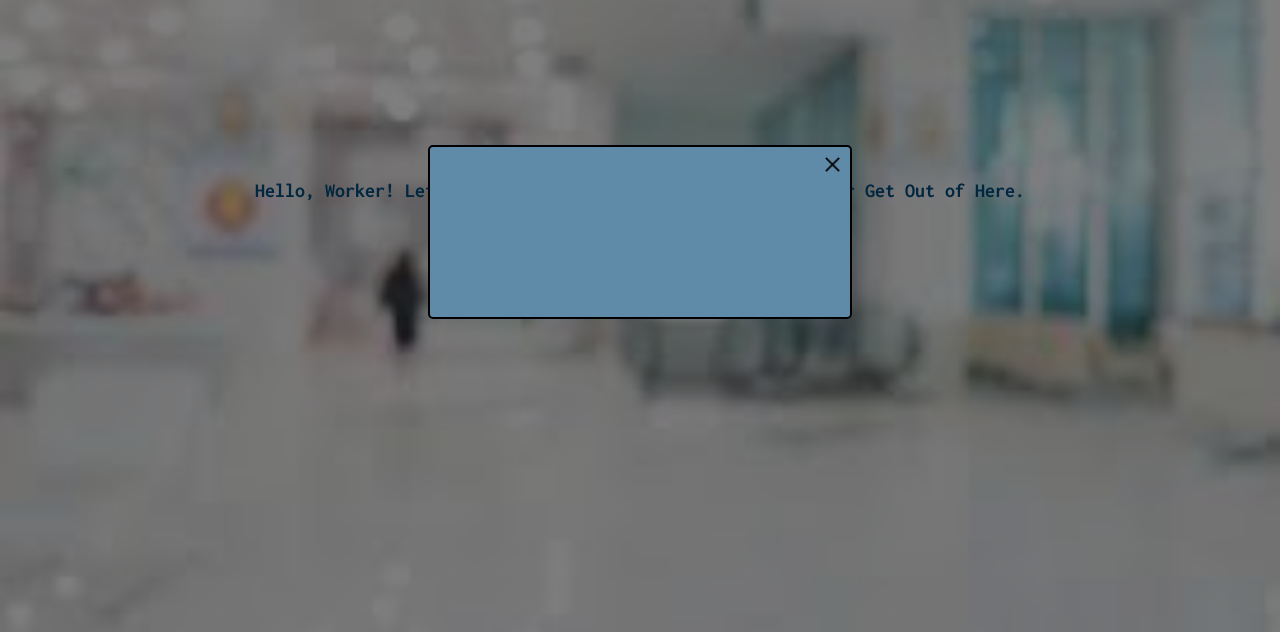
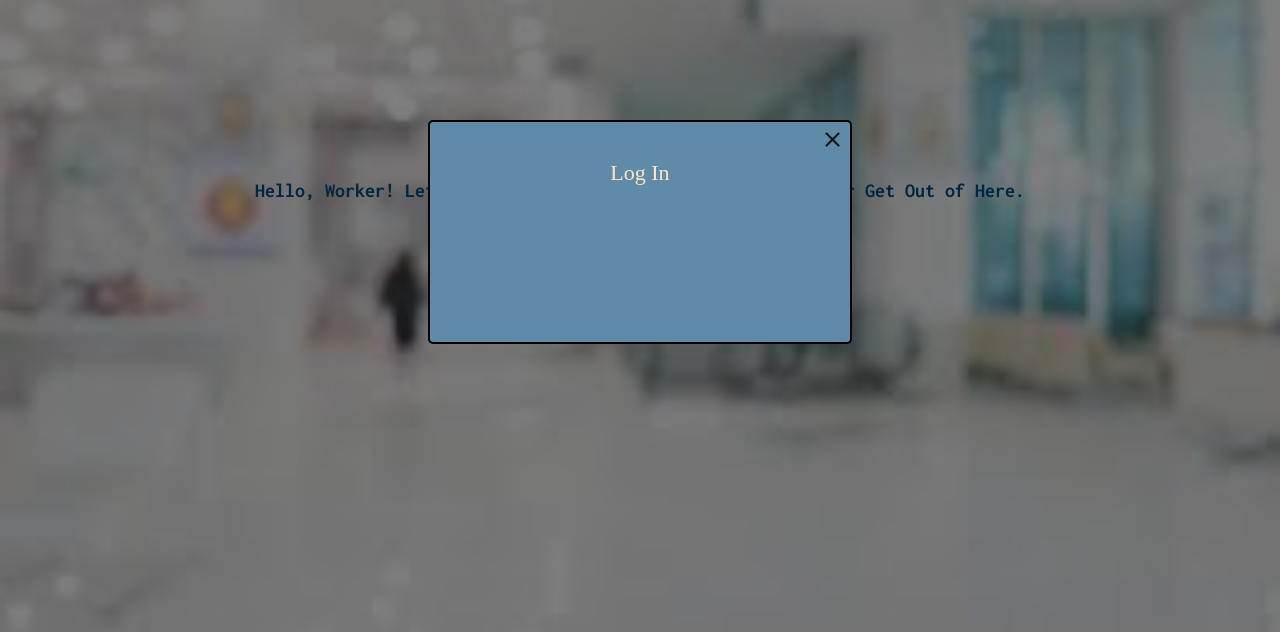
Before and after one commit to VladBuchkovskyi/hospital_app, a website built with webpack: page src/index.html in a window 1280 px wide. Both pictures are taken after a click on the button "Log In". Shown: the part 168-800 px from the top of the page. Built offline with nearby package versions, Linux system fonts and the light colour scheme; files whose address does not match are found by name.

Commit message:
Modal added heading

```diff
--- a/src/index.js
+++ b/src/index.js
@@ -6,9 +6,9 @@
 import '@scss/reset.css';
 import '@scss/main.scss';
 import '@scss/modal.scss';
-import Modal from '@js/modaClass.js';
+import Modal from '@js/modalClass.js';
 
-const test = new Modal('wrapper', 'small');
+const test = new Modal('wrapper', 'small', 'Log In');
 const btn = document.querySelector('.log-in-button');
 btn.addEventListener('click', (e) => {
   e.preventDefault();
--- a/src/js/modaClass.js
+++ b/src/js/modalClass.js
@@ -1,10 +1,10 @@
 export default class Modal {
-  constructor(parentTag, size) {
+  constructor(parentTag, size, heading) {
     this.unlock = true;
     this.timeout = 800;
     this.parent = document.querySelector(`.${parentTag}`);
     let geometry = [];
-    if (size === 'small') geometry = [400, 150];
+    if (size === 'small') geometry = [400, 200];
     if (size === 'big') geometry = [500, 600];
 
     this.shader = document.createElement('div');
@@ -21,6 +21,11 @@ export default class Modal {
     this.modalContent = document.createElement('div');
     this.modalContent.classList.add('modal-content');
     this.modal.appendChild(this.modalContent);
+
+    this.heading = document.createElement('h3');
+    this.heading.classList.add('modal__heading');
+    this.heading.innerText = heading;
+    this.modalContent.appendChild(this.heading);
 
     this.closeBtn = document.createElement('button');
     this.closeBtn.classList.add('close-modal');
--- a/src/scss/modal.scss
+++ b/src/scss/modal.scss
@@ -22,14 +22,11 @@
   border-radius: 5px;
   padding: 10px;
   z-index: 2;
-  &-heading {
+  &__heading {
     font-size: 22px;
-    color: #fff;
-    margin-top: 50px;
-  }
-  &-text {
-    font-size: 18px;
     color: bisque;
+    margin-top: 30px;
+    text-align: center;
   }
 }
 .close-modal {
```
